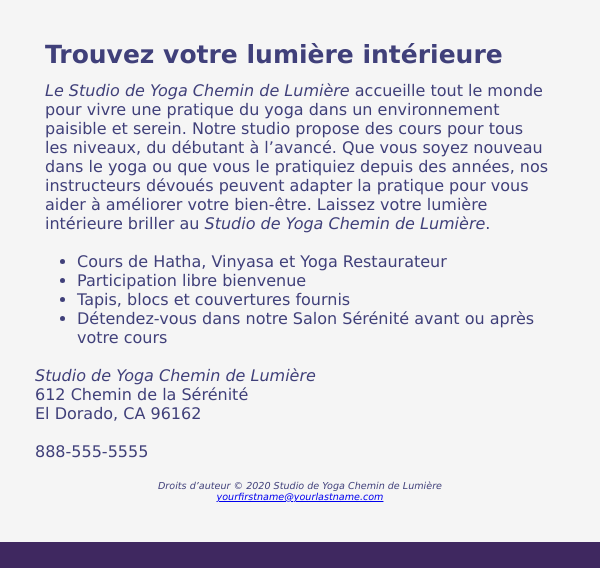
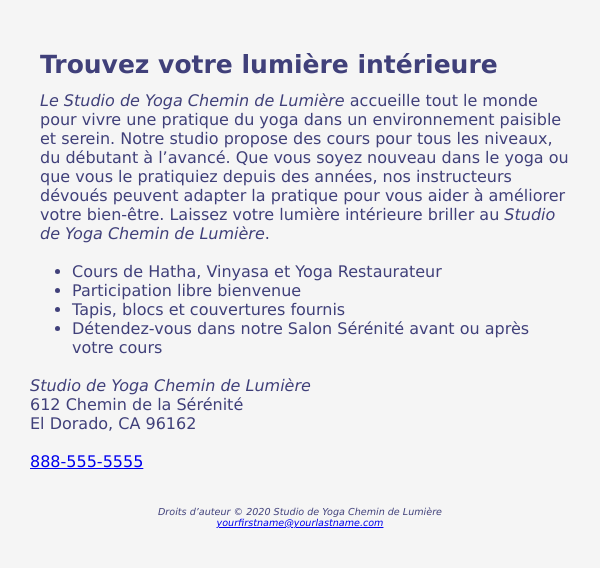
Before and after one commit to Arix211/Devoir5_IFT1005, a plain HTML site: page index.html in a window 600 px wide. Shown: the part 258-826 px from the top of the page. Before the commit the page ends 800 px from the top, so only its background shows below. Drawn offline with Linux system fonts and the light colour scheme.

Commit message:
improved overall styling. hopefully iz gudz enuff

```diff
--- a/index.html
+++ b/index.html
@@ -32,9 +32,8 @@
         </header>
 
         <div class="container">
-            <div>
-                <div class="main">
             <main>
+                <div class="conteneur">
                     <h2>Trouvez votre lumière intérieure</h2>
                     <p>
                         <span class="studio">Le Studio de Yoga Chemin de Lumière</span>
@@ -63,7 +62,7 @@
                         <span class="studio">Studio de Yoga Chemin de Lumière</span><br />
                         612 Chemin de la Sérénité<br />
                         El Dorado, CA 96162<br /><br />
-                            888-555-5555<br /><br />
+                        <a href="tel:8885555555">888-555-5555</a><br /><br />
                     </div>
                 </div>
             </main>
@@ -74,7 +73,6 @@
             </footer>
         </div>
     </div>
-    </div>
 </body>
 
 </html>
--- a/yoga.css
+++ b/yoga.css
@@ -17,6 +17,8 @@ body {
 }
 
 #wrapper {
+    display: flex;
+    flex-direction: column;
     background-color: #3f2860;
     margin-left: auto;
     margin-right: auto;
@@ -61,7 +63,9 @@ nav a:visited {
 }
 
 h1 {
-    margin-left: 145px;
+    margin: auto;
+    width: 90%;
+    max-width: 1023px;
     padding-top: 40px;
     background-image: url(lighthouselogo.jpg);
     background-repeat: no-repeat;
@@ -163,12 +167,16 @@ input[type="submit"] {
 }
 
 .container {
-    padding-top: 40px;
+    display: flex;
+    flex-direction: column;
+    justify-content: space-between;
+    padding-top: 50px;
     padding-bottom: 40px;
     background-color: #f5f5f5;
-    width: 100%;
+    width: 90%;
     max-width: 1023px;
     margin: auto;
+    flex-grow: 1;
 }
 
 .img {
@@ -191,17 +199,25 @@ footer {
     margin-bottom: 35px;
 }
 
-
-
-@ media (min-width: 1023px) {}
-
-@media (min-width: 600px) and (max-width: 1022px) {
-
-    /* body ne s'applique pas */
-    body {
-        background-color: none;
+@media (max-width: 1023px) {
+    #wrapper {
+        min-height: 100vh;
     }
 
+    h1 {
+        width: unset;
+    }
+
+    .container {
+        width: 100%;
+    }
+
+    footer {
+        margin-bottom: 0;
+    }
+}
+
+@media (min-width: 600px) and (max-width: 1023px) {
     nav {
         gap: 35px;
         padding-top: 15px;
@@ -219,7 +235,6 @@ footer {
         font-size: 29px;
     }
 
-    /* h2 ne s'applique pas */
     h2 {
         font-size: 25px;
     }
@@ -237,7 +252,6 @@ footer {
         width: 365px;
     }
 
-    /* .conteneur ne s'applique pas */
     .conteneur {
         margin-left: 35px;
         margin-right: 35px;
@@ -255,21 +269,10 @@ footer {
         margin-left: 35px;
         margin-right: 35px;
     }
-
-    /* footer ne s'applique pas */
-    footer {
-        margin-bottom: 0;
-    }
 }
 
 
 @media (max-width: 600px) {
-
-    /* body ne s'applique pas */
-    body {
-        background-color: none;
-    }
-
     nav {
         display: grid;
         grid-template-columns: 5.5fr 4.5fr;
@@ -302,6 +305,10 @@ footer {
 
     td {
         padding-left: 5px;
+    }
+
+    form {
+        padding-bottom: 0;
     }
 
     form div {
@@ -339,6 +346,7 @@ footer {
     .conteneur {
         margin-left: 30px;
         margin-right: 25px;
+        margin-bottom: 1em;
     }
 
     .heure {
```
Also changed, not shown: contact.html (+0 -2 lines), schedule.html (+0 -2 lines). Lines whose indentation alone changed are shown as unchanged.
